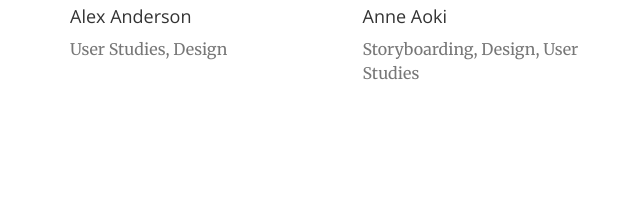
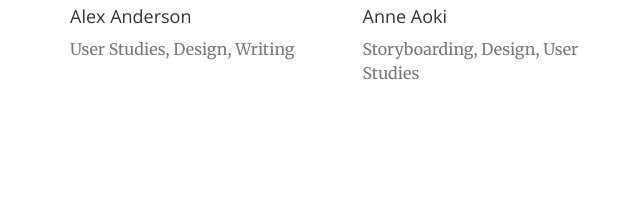
Before and after one commit to brandon-tobin/Human-Computer-Interaction-Final-Project, a website: page Time-Saver-Website/index.html in a window 1280 px wide. Shown: the part 2686-2888 px from the top of the page, 0-640 px from the left. Drawn offline with nearby package versions, Linux system fonts and the light colour scheme.

Commit message:
Cleaned up some more code, I commented out the video section, because we're not implementing that yet and it was just looking weird on the site

```diff
--- a/Time-Saver-Website/index.html
+++ b/Time-Saver-Website/index.html
@@ -165,7 +165,7 @@
                     <div class="team-member">
                         <img src="img/team/Alex500x500.jpg" class="img-responsive img-circle" alt="">
                         <h4>Alex Anderson</h4>
-                        <p class="text-muted">User Studies, Design</p>
+                        <p class="text-muted">User Studies, Design, Writing</p>
                     </div>
                 </div>
                 <div class="col-sm-3">
```
